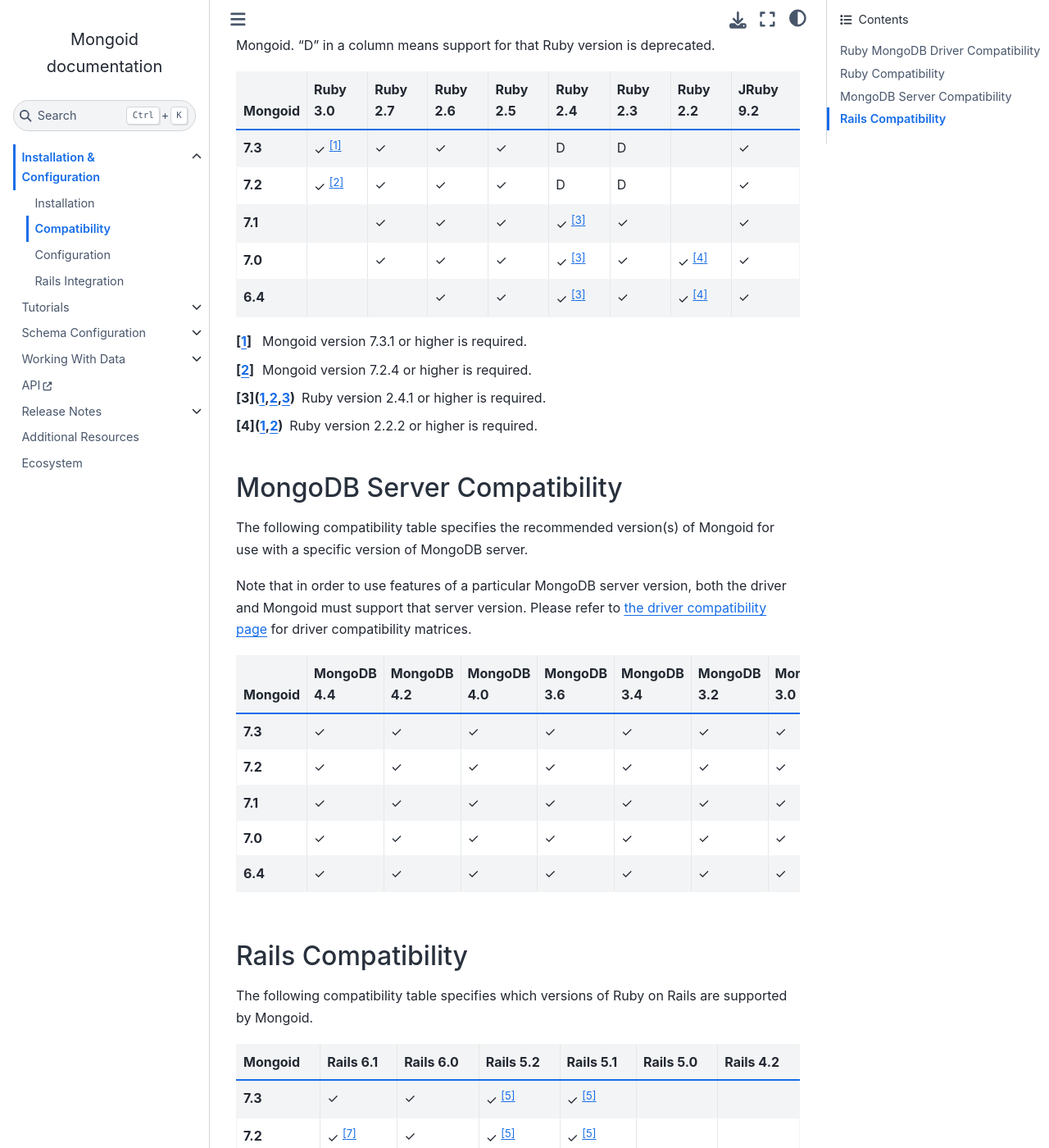
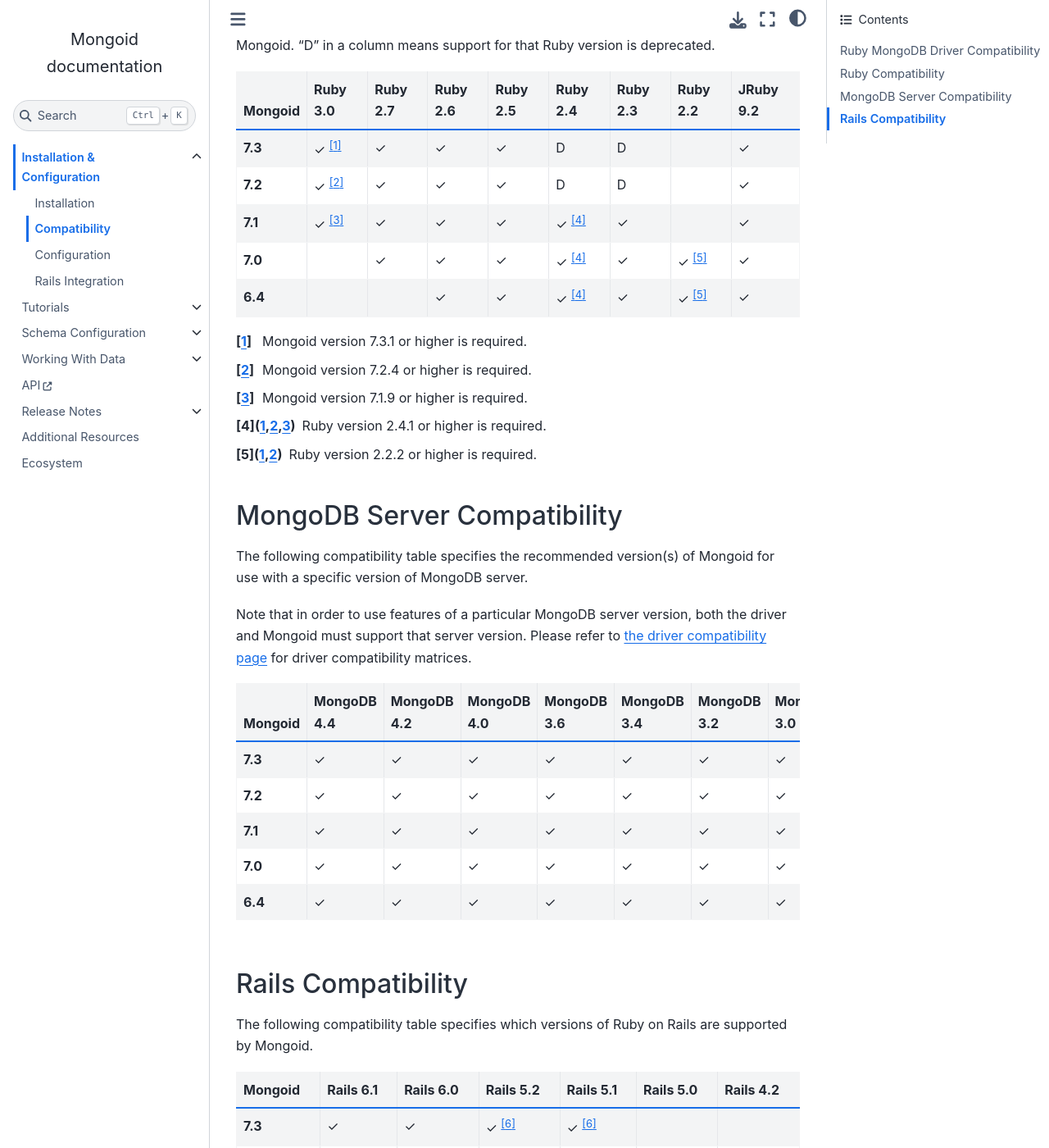
Before and after one commit to i80and/docs-mongoid, a Sphinx documentation site: the page built from docs/reference/compatibility.txt, in a window 1280 px wide and 1400 px high, scrolled down 1048 px. Shown: the whole window at 82% size. Built offline with Sphinx 7.4.7 and the Sphinx Book theme 1.1.4, drawn with Linux system fonts in a browser that asks for light colours.

Commit message:
Add compat note for 7.1 (#5011)

```diff
--- a/docs/reference/compatibility.txt
+++ b/docs/reference/compatibility.txt
@@ -98,7 +98,7 @@ is deprecated.
      - |checkmark|
 
    * - 7.1
-     -
+     - |checkmark| [#mongoid-7.1-ruby-3.0]_
      - |checkmark|
      - |checkmark|
      - |checkmark|
@@ -130,6 +130,8 @@ is deprecated.
 .. [#mongoid-7.3-ruby-3.0] Mongoid version 7.3.1 or higher is required.
 
 .. [#mongoid-7.2-ruby-3.0] Mongoid version 7.2.4 or higher is required.
+
+.. [#mongoid-7.1-ruby-3.0] Mongoid version 7.1.9 or higher is required.
 
 .. [#ruby-2.4] Ruby version 2.4.1 or higher is required.
 
```
